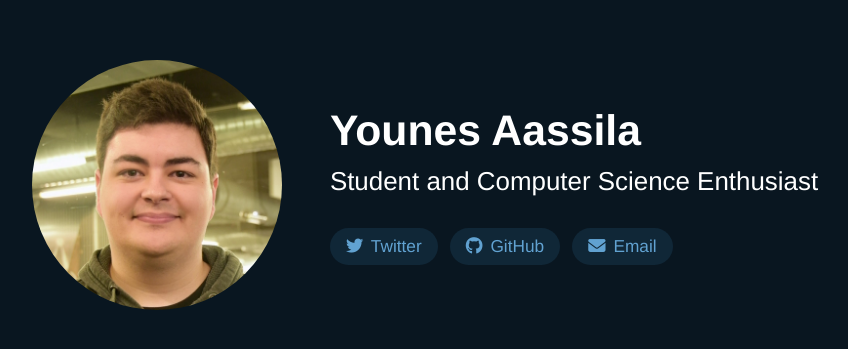
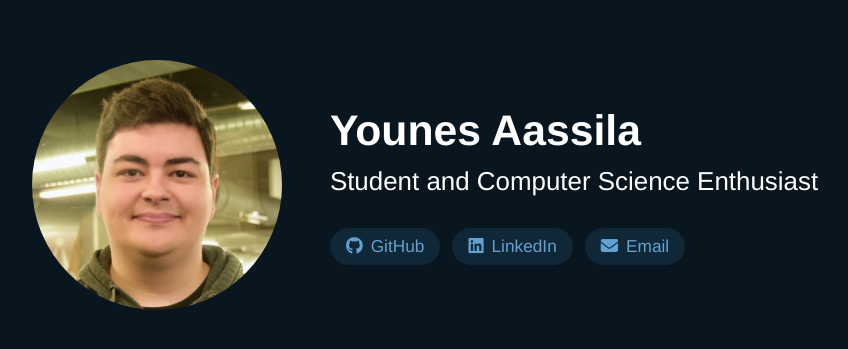
Before and after one commit to younesaassila/younesaassila.com, a plain HTML site: page index.html in a window 1280 px wide. Shown: the part 215-564 px from the top of the page, without its empty margins (215-1063 px from the left). Drawn offline with Linux system fonts and the light colour scheme.

Commit message:
Deploying to gh-pages from @ younesaassila/younesaassila.com@d80673e18c63d0a2b12e4e330b76931317a6f153 🚀

```diff
--- a/index.html
+++ b/index.html
@@ -47,15 +47,15 @@
               <h2 id="bio">Student and Computer Science Enthusiast</h2>
               <ul class="socials">
                 <li>
-                  <a class="button" href="https://twitter.com/younesaassila">
-                    <i class="fa-brands fa-twitter"></i>
-                    <span id="ya-social-twitter">Twitter</span>
-                  </a>
-                </li>
-                <li>
                   <a class="button" href="https://github.com/younesaassila">
                     <i class="fa-brands fa-github"></i>
                     <span id="ya-social-github">GitHub</span>
+                  </a>
+                </li>
+                <li class="button">
+                  <a href="https://www.linkedin.com/in/younes-aassila/">
+                    <i class="fa-brands fa-linkedin"></i>
+                    <span id="ya-social-linkedin">LinkedIn</span>
                   </a>
                 </li>
                 <li>
```
